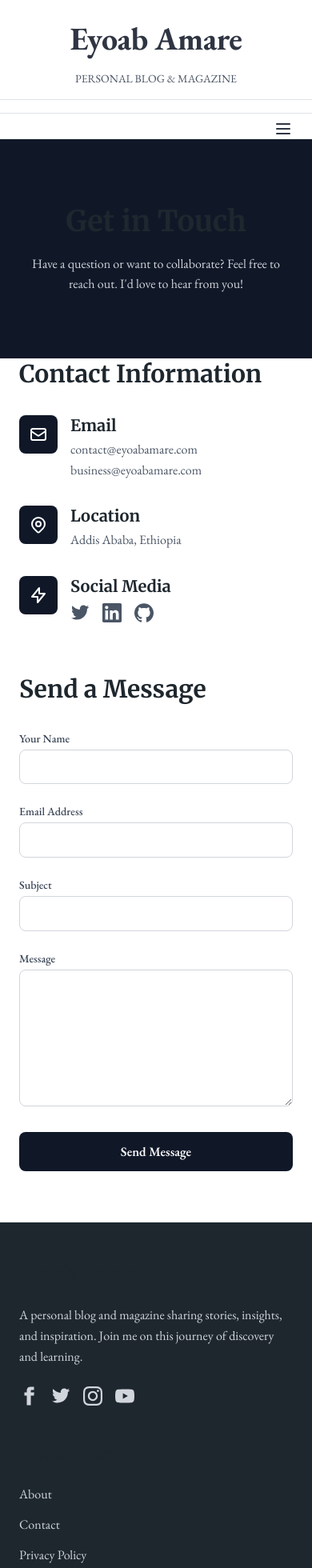
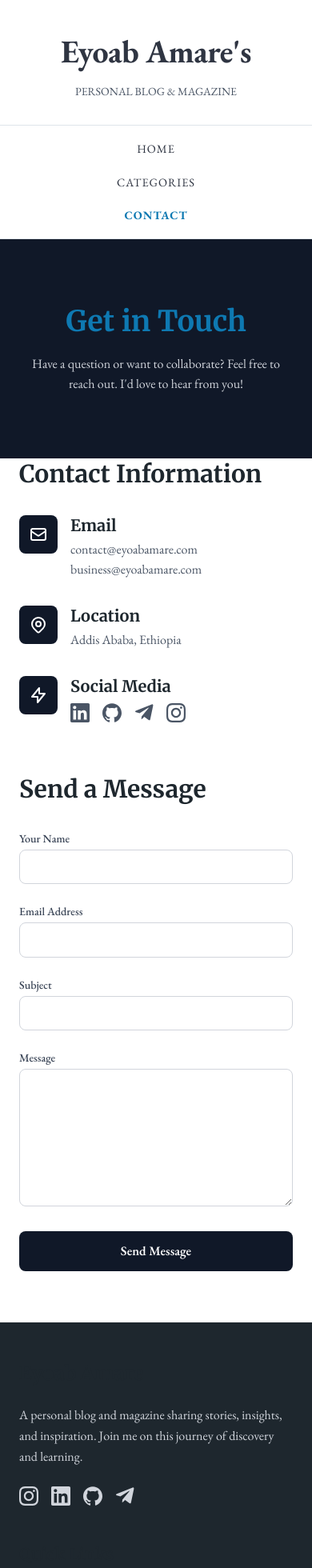
Before and after one commit to Eyoab11/blog-website, a React (Vite) app: page /contact in a window 390 px wide. Shown: the top 1960 px of the page at 80% size. Built offline with nearby package versions, Linux system fonts and the light colour scheme; no server answers.

Commit message:
Feat: Some modifications on the UI

```diff
--- a/src/components/common/Footer.jsx
+++ b/src/components/common/Footer.jsx
@@ -14,17 +14,17 @@ const Footer = () => {
             </p>
             {/* Social Links */}
             <div className="flex space-x-4">
-              <a href="https://facebook.com" className="text-gray-300 hover:text-white transition-colors" target="_blank" rel="noopener noreferrer">
-                <svg className="w-6 h-6" fill="currentColor" viewBox="0 0 24 24"><path d="M18.77 7.46H14.5v-1.9c0-.9.6-1.1 1-1.1h3V.5h-4.33C10.24.5 9.5 3.44 9.5 5.32v2.15h-3v4h3v12h5v-12h3.85l.42-4z"/></svg>
-              </a>
-              <a href="https://twitter.com" className="text-gray-300 hover:text-white transition-colors" target="_blank" rel="noopener noreferrer">
-                <svg className="w-6 h-6" fill="currentColor" viewBox="0 0 24 24"><path d="M23.44 4.83c-.8.37-1.5.38-2.22.02.93-.56.98-.96 1.32-2.02-.88.52-1.86.9-2.9 1.1-.82-.88-2-1.43-3.3-1.43-2.5 0-4.55 2.04-4.55 4.54 0 .36.03.7.1 1.04-3.77-.2-7.12-2-9.36-4.75-.4.67-.6 1.45-.6 2.3 0 1.56.8 2.95 2 3.77-.74-.03-1.44-.23-2.05-.57v.06c0 2.2 1.56 4.03 3.64 4.44-.67.2-1.37.2-2.06.08.58 1.8 2.26 3.12 4.25 3.16C5.78 18.1 3.37 18.74 1 18.46c2 1.3 4.4 2.04 6.97 2.04 8.35 0 12.92-6.92 12.92-12.93 0-.2 0-.4-.02-.6.9-.63 1.96-1.22 2.56-2.14z"/></svg>
-              </a>
-              <a href="https://instagram.com" className="text-gray-300 hover:text-white transition-colors" target="_blank" rel="noopener noreferrer">
+              <a href="https://instagram.com/e.y.o.a.b_11/" className="text-gray-300 hover:text-white transition-colors" target="_blank" rel="noopener noreferrer">
                 <svg className="w-6 h-6" fill="currentColor" viewBox="0 0 24 24"><path d="M12 2.163c3.204 0 3.584.012 4.85.07 3.252.148 4.771 1.691 4.919 4.919.058 1.265.069 1.645.069 4.849 0 3.205-.012 3.584-.069 4.849-.149 3.225-1.664 4.771-4.919 4.919-1.266.058-1.644.07-4.85.07-3.204 0-3.584-.012-4.849-.07-3.26-.149-4.771-1.699-4.919-4.92-.058-1.265-.07-1.644-.07-4.849 0-3.204.013-3.583.07-4.849.149-3.227 1.664-4.771 4.919-4.919 1.266-.057 1.645-.069 4.849-.069zm0-2.163c-3.259 0-3.667.014-4.947.072-4.358.2-6.78 2.618-6.98 6.98-.059 1.281-.073 1.689-.073 4.948 0 3.259.014 3.668.072 4.948.2 4.358 2.618 6.78 6.98 6.98 1.281.058 1.689.072 4.948.072 3.259 0 3.668-.014 4.948-.072 4.354-.2 6.782-2.618 6.979-6.98.059-1.28.073-1.689.073-4.948 0-3.259-.014-3.667-.072-4.947-.196-4.354-2.617-6.78-6.979-6.98-1.281-.059-1.69-.073-4.949-.073zm0 5.838c-3.403 0-6.162 2.759-6.162 6.162s2.759 6.163 6.162 6.163 6.162-2.759 6.162-6.163c0-3.403-2.759-6.162-6.162-6.162zm0 10.162c-2.209 0-4-1.79-4-4 0-2.209 1.791-4 4-4s4 1.791 4 4c0 2.21-1.791 4-4 4zm6.406-11.845c-.796 0-1.441.645-1.441 1.44s.645 1.44 1.441 1.44c.795 0 1.439-.645 1.439-1.44s-.644-1.44-1.439-1.44z"/></svg>
               </a>
-              <a href="https://youtube.com" className="text-gray-300 hover:text-white transition-colors" target="_blank" rel="noopener noreferrer">
-                <svg className="w-6 h-6" fill="currentColor" viewBox="0 0 24 24"><path d="M23.495 6.205a3.007 3.007 0 0 0-2.088-2.088c-1.87-.501-9.396-.501-9.396-.501s-7.507-.01-9.396.501A3.007 3.007 0 0 0 .527 6.205a31.247 31.247 0 0 0-.522 5.805 31.247 31.247 0 0 0 .522 5.783 3.007 3.007 0 0 0 2.088 2.088c1.868.502 9.396.502 9.396.502s7.506 0 9.396-.502a3.007 3.007 0 0 0 2.088-2.088 31.247 31.247 0 0 0 .5-5.783 31.247 31.247 0 0 0-.5-5.805zM9.609 15.601V8.408l6.264 3.602z"/></svg>
+              <a href="https://www.linkedin.com/in/eyoabamare/" className="text-gray-300 hover:text-white transition-colors" target="_blank" rel="noopener noreferrer">
+                <svg className="w-6 h-6" fill="currentColor" viewBox="0 0 24 24"><path d="M20.447 20.452h-3.554v-5.569c0-1.328-.027-3.037-1.852-3.037-1.853 0-2.136 1.445-2.136 2.939v5.667H9.351V9h3.414v1.561h.046c.477-.9 1.637-1.85 3.37-1.85 3.601 0 4.267 2.37 4.267 5.455v6.286zM5.337 7.433c-1.144 0-2.063-.926-2.063-2.065 0-1.138.92-2.063 2.063-2.063 1.14 0 2.064.925 2.064 2.063 0 1.139-.925 2.065-2.064 2.065zm1.782 13.019H3.555V9h3.564v11.452zM22.225 0H1.771C.792 0 0 .774 0 1.729v20.542C0 23.227.792 24 1.771 24h20.451C23.2 24 24 23.227 24 22.271V1.729C24 .774 23.2 0 22.222 0h.003z"/></svg>
+              </a>
+              <a href="https://github.com/Eyoab11/" className="text-gray-300 hover:text-white transition-colors" target="_blank" rel="noopener noreferrer">
+                <svg className="w-6 h-6" fill="currentColor" viewBox="0 0 24 24"><path d="M12 .297c-6.63 0-12 5.373-12 12 0 5.303 3.438 9.8 8.205 11.385.6.113.82-.258.82-.577 0-.285-.01-1.04-.015-2.04-3.338.724-4.042-1.61-4.042-1.61C4.422 18.07 3.633 17.7 3.633 17.7c-1.087-.744.084-.729.084-.729 1.205.084 1.838 1.236 1.838 1.236 1.07 1.835 2.809 1.305 3.495.998.108-.776.417-1.305.76-1.605-2.665-.3-5.466-1.332-5.466-5.93 0-1.31.465-2.38 1.235-3.22-.135-.303-.54-1.523.105-3.176 0 0 1.005-.322 3.3 1.23.96-.267 1.98-.399 3-.405 1.02.006 2.04.138 3 .405 2.28-1.552 3.285-1.23 3.285-1.23.645 1.653.24 2.873.12 3.176.765.84 1.23 1.91 1.23 3.22 0 4.61-2.805 5.625-5.475 5.92.42.36.81 1.096.81 2.22 0 1.606-.015 2.896-.015 3.286 0 .315.21.69.825.57C20.565 22.092 24 17.592 24 12.297c0-6.627-5.373-12-12-12"/></svg>
+              </a>
+              <a href="https://t.me/Eyoab11" className="text-gray-300 hover:text-white transition-colors" target="_blank" rel="noopener noreferrer">
+                <svg className="w-6 h-6" fill="currentColor" viewBox="0 0 24 24"><path d="M9.04 16.44l-.39 3.67c.56 0 .8-.24 1.09-.53l2.62-2.49 5.44 3.98c1 .55 1.72.26 1.97-.92l3.58-16.84c.36-1.66-.6-2.32-1.62-1.92L2.2 9.13c-1.62.65-1.6 1.58-.28 2.01l4.6 1.44 10.7-6.74c.5-.32.96-.14.58.18"/></svg>
               </a>
             </div>
           </div>
--- a/src/components/home/Newsletter.jsx
+++ b/src/components/home/Newsletter.jsx
@@ -40,16 +40,18 @@ export const Newsletter = () => {
         </p>
         <form className="newsletter-form w-full flex flex-col sm:flex-row gap-4 items-center justify-center" onSubmit={handleSubmit}>
           <div className="relative flex-grow w-full">
-            <FiMail className="absolute left-3 top-1/2 transform -translate-y-1/2 text-[#0E79B2]" />
+            <div className="flex items-center gap-3">
+              <FiMail className="text-2xl text-[#0E79B2]" />
               <input
                 type="email"
                 value={email}
                 onChange={(e) => setEmail(e.target.value)}
                 placeholder="Your email address"
-              className="newsletter-input w-full pl-10 pr-4 py-3 rounded-lg border border-gray-300 bg-white text-black placeholder-gray-400 focus:ring-2 focus:ring-[#0E79B2] focus:outline-none shadow-sm text-lg transition-all duration-300 focus:border-[#0E79B2]"
+                className="newsletter-input w-full pr-4 py-3 rounded-lg border border-gray-300 bg-white text-black placeholder-gray-400 focus:ring-2 focus:ring-[#0E79B2] focus:outline-none shadow-sm text-lg transition-all duration-300 focus:border-[#0E79B2]"
                 style={{ fontFamily: 'Merriweather, serif' }}
                 required
               />
+            </div>
           </div>
           <button
             type="submit"
--- a/src/components/navbar.jsx
+++ b/src/components/navbar.jsx
@@ -1,34 +1,46 @@
-import { Link } from 'react-router-dom';
-import { useState } from 'react';
+import { Link, useLocation } from 'react-router-dom';
 
 const Navbar = () => {
-  const [isMenuOpen, setIsMenuOpen] = useState(false);
-
+  const location = useLocation();
   return (
     <header>
       <div className="site-header">
         <Link to="/" className="site-logo">
-          Eyoab Amare
+          Eyoab Amare's
         </Link>
         <p className="text-sm mt-2 text-gray-600">PERSONAL BLOG & MAGAZINE</p>
       </div>
       <nav className="main-nav relative">
         <div className="container">
-          {/* Mobile menu button */}
-          <button
-            className="md:hidden absolute right-4 top-4 p-2"
-            onClick={() => setIsMenuOpen(!isMenuOpen)}
-          >
-            <svg className="w-6 h-6" fill="none" viewBox="0 0 24 24" stroke="currentColor">
-              <path strokeLinecap="round" strokeLinejoin="round" strokeWidth={2} d={isMenuOpen ? "M6 18L18 6M6 6l12 12" : "M4 6h16M4 12h16M4 18h16"} />
-            </svg>
-          </button>
-
           {/* Navigation Links */}
-          <ul className={`nav-list ${isMenuOpen ? 'flex' : 'hidden md:flex'}`}>
-            <li><Link to="/" className="nav-link">Home</Link></li>
-            <li><Link to="/categories" className="nav-link">Categories</Link></li>
-            <li><Link to="/contact" className="nav-link">Contact</Link></li>
+          <ul className="nav-list flex">
+            <li>
+              <Link
+                to="/"
+                className={`nav-link${location.pathname === '/' ? ' font-bold' : ''}`}
+                style={location.pathname === '/' ? { color: '#0E79B2', fontWeight: 700 } : {}}
+              >
+                Home
+              </Link>
+            </li>
+            <li>
+              <Link
+                to="/categories"
+                className={`nav-link${location.pathname === '/categories' ? ' font-bold' : ''}`}
+                style={location.pathname === '/categories' ? { color: '#0E79B2', fontWeight: 700 } : {}}
+              >
+                Categories
+              </Link>
+            </li>
+            <li>
+              <Link
+                to="/contact"
+                className={`nav-link${location.pathname === '/contact' ? ' font-bold' : ''}`}
+                style={location.pathname === '/contact' ? { color: '#0E79B2', fontWeight: 700 } : {}}
+              >
+                Contact
+              </Link>
+            </li>
           </ul>
         </div>
       </nav>
--- a/src/index.css
+++ b/src/index.css
@@ -51,17 +51,12 @@ h1, h2, h3, h4, h5, h6 {
 }
 
 .nav-list {
+  display: flex;
   justify-content: center;
   gap: 2rem;
   list-style: none;
   margin: 0;
   padding: 0;
-}
-
-@media (min-width: 768px) {
-  .nav-list {
-    display: flex;
-  }
 }
 
 .nav-link {
@@ -199,10 +194,4 @@ h1, h2, h3, h4, h5, h6 {
   .blog-card-image {
     height: 200px;
   }
-  .site-header {
-    padding: 1rem 0;
-  }
-  .main-nav {
-    padding: 0.5rem 0;
-  }
 }
--- a/src/pages/CategoriesPage.jsx
+++ b/src/pages/CategoriesPage.jsx
@@ -65,11 +65,11 @@ const CategoriesPage = () => {
   if (loading) return <div className="min-h-screen flex items-center justify-center text-2xl">Loading...</div>;
 
   return (
-    <div className="min-h-screen mt-8">
+    <div className="min-h-screen">
       {/* Header Section */}
       <div className="bg-gray-900 text-white py-20 mb-16">
         <div className="container mx-auto px-4 text-center">
-          <h1 className="text-4xl md:text-5xl font-bold mb-4">Categories</h1>
+          <h1 className="text-4xl md:text-5xl font-bold mb-4" style={{ color: '#0E79B2' }}>Categories</h1>
           <p className="text-gray-300 max-w-2xl mx-auto">
             Explore our articles by categories and discover stories that interest you.
           </p>
--- a/src/pages/ContactPage.jsx
+++ b/src/pages/ContactPage.jsx
@@ -59,11 +59,11 @@ const ContactPage = () => {
   };
 
   return (
-    <div className="min-h-screen mt-8">
+    <div className="min-h-screen">
       {/* Header Section */}
       <div className="bg-gray-900 text-white py-20">
         <div className="container mx-auto px-4 text-center">
-          <h1 className="text-4xl md:text-5xl font-bold mb-4">Get in Touch</h1>
+          <h1 className="text-4xl md:text-5xl font-bold mb-4" style={{ color: '#0E79B2' }}>Get in Touch</h1>
           <p className="text-gray-300 max-w-2xl mx-auto">
             Have a question or want to collaborate? Feel free to reach out. I'd love to hear from you!
           </p>
@@ -71,7 +71,7 @@ const ContactPage = () => {
       </div>
 
       {/* Contact Content */}
-      <div className="container mx-auto px-4 py-16">
+      <div className="container mx-auto px-4 py-16 mt-16">
         <div className="grid grid-cols-1 md:grid-cols-2 gap-16">
           {/* Contact Information */}
           <div>
@@ -116,11 +116,6 @@ const ContactPage = () => {
                 <div>
                   <h3 className="text-xl font-semibold mb-1">Social Media</h3>
                   <div className="flex space-x-4 mt-2">
-                    <a href="https://twitter.com" className="text-gray-600 hover:text-gray-900 transition-colors">
-                      <svg className="w-6 h-6" fill="currentColor" viewBox="0 0 24 24">
-                        <path d="M23.44 4.83c-.8.37-1.5.38-2.22.02.93-.56.98-.96 1.32-2.02-.88.52-1.86.9-2.9 1.1-.82-.88-2-1.43-3.3-1.43-2.5 0-4.55 2.04-4.55 4.54 0 .36.03.7.1 1.04-3.77-.2-7.12-2-9.36-4.75-.4.67-.6 1.45-.6 2.3 0 1.56.8 2.95 2 3.77-.74-.03-1.44-.23-2.05-.57v.06c0 2.2 1.56 4.03 3.64 4.44-.67.2-1.37.2-2.06.08.58 1.8 2.26 3.12 4.25 3.16C5.78 18.1 3.37 18.74 1 18.46c2 1.3 4.4 2.04 6.97 2.04 8.35 0 12.92-6.92 12.92-12.93 0-.2 0-.4-.02-.6.9-.63 1.96-1.22 2.56-2.14z"/>
-                      </svg>
-                    </a>
                     <a href="https://linkedin.com" className="text-gray-600 hover:text-gray-900 transition-colors">
                       <svg className="w-6 h-6" fill="currentColor" viewBox="0 0 24 24">
                         <path d="M20.447 20.452h-3.554v-5.569c0-1.328-.027-3.037-1.852-3.037-1.853 0-2.136 1.445-2.136 2.939v5.667H9.351V9h3.414v1.561h.046c.477-.9 1.637-1.85 3.37-1.85 3.601 0 4.267 2.37 4.267 5.455v6.286zM5.337 7.433c-1.144 0-2.063-.926-2.063-2.065 0-1.138.92-2.063 2.063-2.063 1.14 0 2.064.925 2.064 2.063 0 1.139-.925 2.065-2.064 2.065zm1.782 13.019H3.555V9h3.564v11.452zM22.225 0H1.771C.792 0 0 .774 0 1.729v20.542C0 23.227.792 24 1.771 24h20.451C23.2 24 24 23.227 24 22.271V1.729C24 .774 23.2 0 22.222 0h.003z"/>
@@ -131,6 +126,13 @@ const ContactPage = () => {
                         <path d="M12 .297c-6.63 0-12 5.373-12 12 0 5.303 3.438 9.8 8.205 11.385.6.113.82-.258.82-.577 0-.285-.01-1.04-.015-2.04-3.338.724-4.042-1.61-4.042-1.61C4.422 18.07 3.633 17.7 3.633 17.7c-1.087-.744.084-.729.084-.729 1.205.084 1.838 1.236 1.838 1.236 1.07 1.835 2.809 1.305 3.495.998.108-.776.417-1.305.76-1.605-2.665-.3-5.466-1.332-5.466-5.93 0-1.31.465-2.38 1.235-3.22-.135-.303-.54-1.523.105-3.176 0 0 1.005-.322 3.3 1.23.96-.267 1.98-.399 3-.405 1.02.006 2.04.138 3 .405 2.28-1.552 3.285-1.23 3.285-1.23.645 1.653.24 2.873.12 3.176.765.84 1.23 1.91 1.23 3.22 0 4.61-2.805 5.625-5.475 5.92.42.36.81 1.096.81 2.22 0 1.606-.015 2.896-.015 3.286 0 .315.21.69.825.57C20.565 22.092 24 17.592 24 12.297c0-6.627-5.373-12-12-12"/>
                       </svg>
                     </a>
+                    <a href="https://t.me/yourtelegram" className="text-gray-600 hover:text-gray-900 transition-colors">
+                      <svg className="w-6 h-6" fill="currentColor" viewBox="0 0 24 24"><path d="M9.04 16.44l-.39 3.67c.56 0 .8-.24 1.09-.53l2.62-2.49 5.44 3.98c1 .55 1.72.26 1.97-.92l3.58-16.84c.36-1.66-.6-2.32-1.62-1.92L2.2 9.13c-1.62.65-1.6 1.58-.28 2.01l4.6 1.44 10.7-6.74c.5-.32.96-.14.58.18"/></svg>
+                    </a>
+                    <a href="https://instagram.com" className="text-gray-600 hover:text-gray-900 transition-colors">
+                      <svg className="w-6 h-6" fill="currentColor" viewBox="0 0 24 24"><path d="M12 2.163c3.204 0 3.584.012 4.85.07 3.252.148 4.771 1.691 4.919 4.919.058 1.265.069 1.645.069 4.849 0 3.205-.012 3.584-.069 4.849-.149 3.225-1.664 4.771-4.919 4.919-1.266.058-1.644.07-4.85.07-3.204 0-3.584-.012-4.849-.07-3.26-.149-4.771-1.699-4.919-4.92-.058-1.265-.07-1.644-.07-4.849 0-3.204.013-3.583.07-4.849.149-3.227 1.664-4.771 4.919-4.919 1.266-.057 1.645-.069 4.849-.069zm0-2.163c-3.259 0-3.667.014-4.947.072-4.358.2-6.78 2.618-6.98 6.98-.059 1.281-.073 1.689-.073 4.948 0 3.259.014 3.668.072 4.948.2 4.358 2.618 6.78 6.98 6.98 1.281.058 1.689.072 4.948.072 3.259 0 3.668-.014 4.948-.072 4.354-.2 6.782-2.618 6.979-6.98.059-1.28.073-1.689.073-4.948 0-3.259-.014-3.667-.072-4.947-.196-4.354-2.617-6.78-6.979-6.98-1.281-.059-1.69-.073-4.949-.073zm0 5.838c-3.403 0-6.162 2.759-6.162 6.162s2.759 6.163 6.162 6.163 6.162-2.759 6.162-6.163c0-3.403-2.759-6.162-6.162-6.162zm0 10.162c-2.209 0-4-1.79-4-4 0-2.209 1.791-4 4-4s4 1.791 4 4c0 2.21-1.791 4-4 4zm6.406-11.845c-.796 0-1.441.645-1.441 1.44s.645 1.44 1.441 1.44c.795 0 1.439-.645 1.439-1.44s-.644-1.44-1.439-1.44z"/>
+                    </svg>
+                  </a>
                   </div>
                 </div>
               </div>
--- a/src/pages/Home.jsx
+++ b/src/pages/Home.jsx
@@ -30,7 +30,7 @@ const Home = () => {
   return (
     <div className="min-h-screen">
       {/* Featured Post */}
-      <div className="relative mb-16 lg:min-h-[600px] mt-8">
+      <div className="relative h-[600px] mb-16">
         <div className="absolute inset-0">
           <img
             src={featuredPost.image_url}
@@ -39,9 +39,9 @@ const Home = () => {
           />
           <div className="absolute inset-0 bg-black bg-opacity-50"></div>
         </div>
-        <div className="relative container mx-auto px-4 h-full flex flex-col lg:flex-row items-center">
-          <div className="max-w-2xl text-white z-10 flex-1">
-            <div className="mb-4 mt-8 lg:mt-0">
+        <div className="relative container mx-auto px-4 h-full flex items-center">
+          <div className="max-w-2xl text-white">
+            <div className="mb-4">
               <span className="text-sm uppercase tracking-wider mr-2">{featuredPost.created_at?.slice(0, 10)}</span>
               {featuredPost.tags?.map((category, index) => (
                 <Link
@@ -53,7 +53,7 @@ const Home = () => {
                 </Link>
               ))}
             </div>
-            <h1 className="text-4xl md:text-5xl font-bold mb-4" style={{ color: '#0E79B2' }}>
+            <h1 className="text-4xl md:text-5xl font-bold mb-4">
               <Link to={`/blog/${featuredPost.id}`} className="hover:text-gray-200" style={{ color: '#0E79B2' }}>
                 {featuredPost.title}
               </Link>
@@ -66,15 +66,6 @@ const Home = () => {
               Read More
             </Link>
           </div>
-          {/* Featured Image: right on large screens, below on small screens */}
-          <div className="flex justify-center items-center w-full lg:w-auto mt-8 lg:mt-0 flex-1 z-10 mb-8 lg:mb-0">
-            <img
-              src={featuredPost.image_url}
-              alt={featuredPost.title}
-              className="h-[300px] md:h-[350px] lg:h-[400px] w-auto rounded-2xl shadow-2xl object-cover border-4 border-white"
-              style={{ maxHeight: '80%', maxWidth: '90%' }}
-            />
-          </div>
         </div>
       </div>
 
@@ -82,7 +73,7 @@ const Home = () => {
       <div className="container mx-auto px-4 mb-16">
         <div className="text-center mb-12">
           <h2 className="text-sm uppercase tracking-widest text-gray-600 mb-2">BROWSE AND READ THE LATEST STUFF</h2>
-          <h3 className="text-3xl font-bold">Latest Stories</h3>
+          <h3 className="text-3xl font-bold" style={{ color: '#0E79B2' }}>Latest Stories</h3>
         </div>
 
         <div className="grid grid-cols-1 md:grid-cols-2 lg:grid-cols-3 gap-8">
```
Lines whose indentation alone changed are shown as unchanged.
